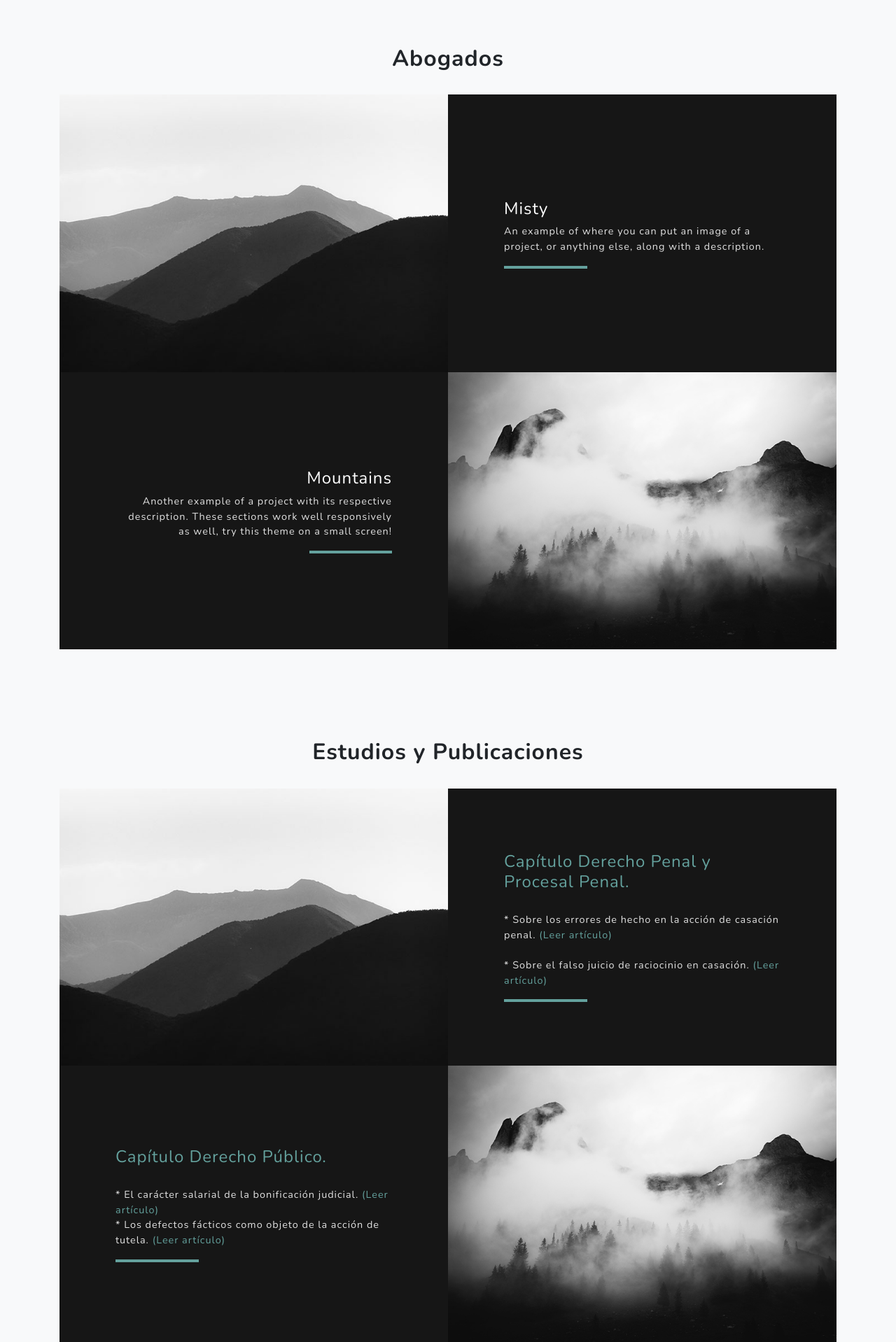
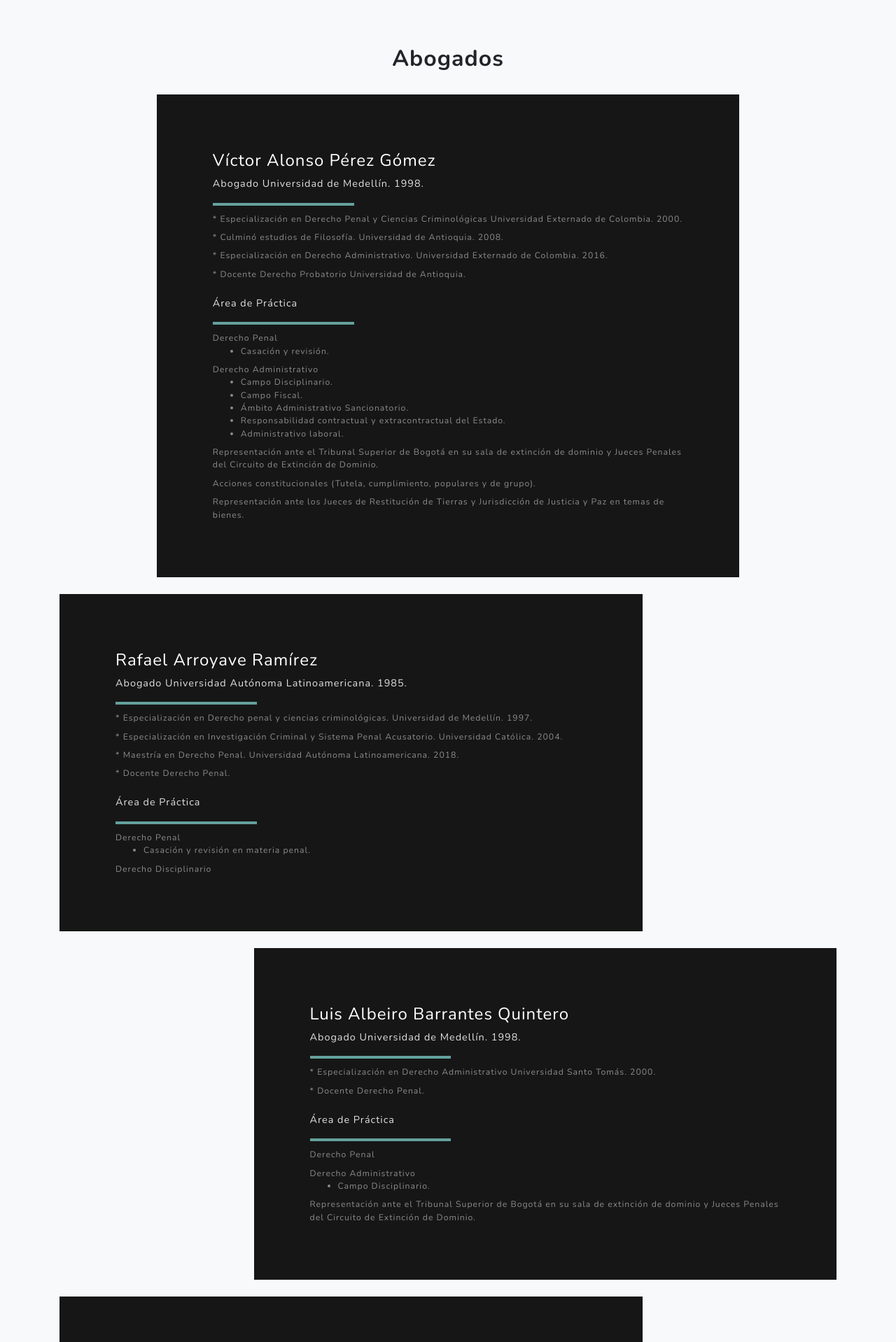
Before and after one commit to josedavidrestrepo/estudio-juridico-perez-asociados, a PHP site: page /index.html in a window 1280 px wide. Shown: the part 2535-4453 px from the top of the page at 70% size. Run offline with PHP 8.4, Linux system fonts and the light colour scheme.

Commit message:
Agregada sección abogados

```diff
--- a/css/grayscale.css
+++ b/css/grayscale.css
@@ -322,3 +322,17 @@ footer {
 .text-green {
   color: #64a19d;
 }
+
+.separador {
+  margin-top: 10px;
+}
+
+.estudios {
+  font-size: 0.85em;
+  margin-top: 8px;
+}
+
+.practica {
+  font-size: 0.85em;
+  margin: 0;
+}
--- a/index.html
+++ b/index.html
@@ -127,39 +127,222 @@
 
             <!-- Project One Row -->
             <div class="row justify-content-center no-gutters mb-5 mb-lg-0">
-                <div class="col-lg-6">
-                  <img class="img-fluid" src="img/demo-image-01.jpg" alt="">
-                </div>
-                <div class="col-lg-6">
+                <div class="col-lg-9">
                   <div class="bg-black text-center h-100 project">
                     <div class="d-flex h-100">
                       <div class="project-text w-100 my-auto text-center text-lg-left">
-                        <h4 class="text-white">Misty</h4>
-                        <p class="mb-0 text-white-100">An example of where you can put an image of a project, or anything else, along with a description.</p>
+                        <h4 class="text-white">Víctor Alonso Pérez Gómez</h4>
+                        <p class="mb-0 text-white-100">Abogado Universidad de Medellín. 1998.</p>
                         <hr class="d-none d-lg-block mb-0 ml-0">
+                        <div class="separador">
+                          <p class="mb-0 text-white-50 estudios">* Especialización en Derecho Penal y Ciencias Criminológicas Universidad Externado de Colombia. 2000.</p>
+                          <p class="mb-0 text-white-50 estudios">* Culminó estudios de Filosofía. Universidad de Antioquia. 2008.</p>
+                          <p class="mb-0 text-white-50 estudios">* Especialización en Derecho Administrativo. Universidad Externado de Colombia. 2016.</p>
+                          <p class="mb-0 text-white-50 estudios">* Docente Derecho Probatorio Universidad de Antioquia.</p>
+                        </div>
+                        <br/>
+                        <p class="mb-0 text-white-100">Área de Práctica</p>
+                        <hr class="d-none d-lg-block mb-0 ml-0">
+                        <div class="separador">
+                            <p class="mb-0 text-white-50 estudios">Derecho Penal</p>
+                            <ul class="practica">
+                              <li class="mb-0 text-white-50">Casación y revisión.</li>
+                            </ul>
+                            <p class="mb-0 text-white-50 estudios">Derecho Administrativo</p>
+                            <ul class="practica">
+                              <li class="mb-0 text-white-50">Campo Disciplinario.</li>
+                              <li class="mb-0 text-white-50">Campo Fiscal.</li>
+                              <li class="mb-0 text-white-50">Ámbito Administrativo Sancionatorio.</li>
+                              <li class="mb-0 text-white-50">Responsabilidad contractual y extracontractual del Estado.</li>
+                              <li class="mb-0 text-white-50">Administrativo laboral.</li>
+                            </ul>
+                            <p class="mb-0 text-white-50 estudios">Representación ante el Tribunal Superior de Bogotá en su sala de extinción de dominio y Jueces Penales del Circuito de Extinción de Dominio.</p>
+                            <p class="mb-0 text-white-50 estudios">Acciones constitucionales (Tutela, cumplimiento, populares y de grupo).</p>
+                            <p class="mb-0 text-white-50 estudios">Representación ante los Jueces de Restitución de Tierras y Jurisdicción de Justicia y Paz en temas de bienes.</p>
+                          </div>
                       </div>
                     </div>
                   </div>
                 </div>
               </div>
 
+              <br />
+
               <!-- Project Two Row -->
               <div class="row justify-content-center no-gutters">
-                <div class="col-lg-6">
-                  <img class="img-fluid" src="img/demo-image-02.jpg" alt="">
+                <div class="col-lg-3">
                 </div>
-                <div class="col-lg-6 order-lg-first">
+                <div class="col-lg-9 order-lg-first">
                   <div class="bg-black text-center h-100 project">
                     <div class="d-flex h-100">
-                      <div class="project-text w-100 my-auto text-center text-lg-right">
-                        <h4 class="text-white">Mountains</h4>
-                        <p class="mb-0 text-white-100">Another example of a project with its respective description. These sections work well responsively as well, try this theme on a small screen!</p>
-                        <hr class="d-none d-lg-block mb-0 mr-0">
+                      <div class="project-text w-100 my-auto text-center text-lg-left">
+                          <h4 class="text-white">Rafael Arroyave Ramírez</h4>
+                          <p class="mb-0 text-white-100">Abogado Universidad Autónoma Latinoamericana. 1985.</p>
+                          <hr class="d-none d-lg-block mb-0 ml-0">
+                          <div class="separador">
+                            <p class="mb-0 text-white-50 estudios">* Especialización en Derecho penal y ciencias criminológicas. Universidad de Medellín. 1997.</p>
+                            <p class="mb-0 text-white-50 estudios">* Especialización en Investigación Criminal y Sistema Penal Acusatorio. Universidad Católica. 2004.</p>
+                            <p class="mb-0 text-white-50 estudios">* Maestría en Derecho Penal. Universidad Autónoma Latinoamericana. 2018.</p>
+                            <p class="mb-0 text-white-50 estudios">* Docente Derecho Penal.</p>
+                          </div>
+                          <br/>
+                          <p class="mb-0 text-white-100">Área de Práctica</p>
+                          <hr class="d-none d-lg-block mb-0 ml-0">
+                          <div class="separador">
+                              <p class="mb-0 text-white-50 estudios">Derecho Penal</p>
+                              <ul class="practica">
+                                <li class="mb-0 text-white-50">Casación y revisión en materia penal.</li>
+                              </ul>
+                              <p class="mb-0 text-white-50 estudios">Derecho Disciplinario</p>
+                            </div>
                       </div>
                     </div>
                   </div>
                 </div>
               </div>
+
+              <br />
+
+               <!-- Project Three Row -->
+            <div class="row justify-content-center no-gutters mb-5 mb-lg-0">
+                <div class="col-lg-3">
+                </div>
+                <div class="col-lg-9">
+                  <div class="bg-black text-center h-100 project">
+                    <div class="d-flex h-100">
+                      <div class="project-text w-100 my-auto text-center text-lg-left">
+                        <h4 class="text-white">Luis Albeiro Barrantes Quintero</h4>
+                        <p class="mb-0 text-white-100">Abogado Universidad de Medellín. 1998.</p>
+                        <hr class="d-none d-lg-block mb-0 ml-0">
+                        <div class="separador">
+                          <p class="mb-0 text-white-50 estudios">* Especialización en Derecho Administrativo Universidad Santo Tomás. 2000.</p>
+                          <p class="mb-0 text-white-50 estudios">* Docente Derecho Penal.</p>
+                        </div>
+                        <br/>
+                        <p class="mb-0 text-white-100">Área de Práctica</p>
+                        <hr class="d-none d-lg-block mb-0 ml-0">
+                        <div class="separador">
+                            <p class="mb-0 text-white-50 estudios">Derecho Penal</p>
+                            <p class="mb-0 text-white-50 estudios">Derecho Administrativo</p>
+                            <ul class="practica">
+                              <li class="mb-0 text-white-50">Campo Disciplinario.</li>
+                            </ul>
+                            <p class="mb-0 text-white-50 estudios">Representación ante el Tribunal Superior de Bogotá en su sala de extinción de dominio y Jueces Penales del Circuito de Extinción de Dominio.</p>
+                          </div>
+                      </div>
+                    </div>
+                  </div>
+                </div>
+              </div>
+
+              <br />
+
+              <!-- Project Four Row -->
+              <div class="row justify-content-center no-gutters">
+                <div class="col-lg-3">
+                </div>
+                <div class="col-lg-9 order-lg-first">
+                  <div class="bg-black text-center h-100 project">
+                    <div class="d-flex h-100">
+                      <div class="project-text w-100 my-auto text-center text-lg-left">
+                          <h4 class="text-white">Fernando Alberto Zapata Castillo</h4>
+                          <p class="mb-0 text-white-100">Abogado de la Universidad de Antioquia. 2004.</p>
+                          <hr class="d-none d-lg-block mb-0 ml-0">
+                          <div class="separador">
+                            <p class="mb-0 text-white-50 estudios">* Especialización en Derecho Procesal Penal. Universidad de Sabaneta. 2015</p>
+                          </div>
+                          <br/>
+                          <p class="mb-0 text-white-100">Área de Práctica</p>
+                          <hr class="d-none d-lg-block mb-0 ml-0">
+                          <div class="separador">
+                              <p class="mb-0 text-white-50 estudios">Derecho Penal</p>
+                              <p class="mb-0 text-white-50 estudios">Derecho Administrativo</p>
+                              <ul class="practica">
+                                <li class="mb-0 text-white-50">Campo Disciplinario.</li>
+                                <li class="mb-0 text-white-50">Campo Fiscal.</li>
+                              </ul>
+                              <p class="mb-0 text-white-50 estudios">Representación ante el Tribunal Superior de Bogotá (Sala de extinción de dominio) y Jueces Penales del Circuito de Extinción de Dominio.</p>
+                              <p class="mb-0 text-white-50 estudios">Representación ante los Jueces de Restitución de Tierras y Jurisdicción de Justicia y Paz en temas de bienes.</p>
+                          </div>
+                      </div>
+                    </div>
+                  </div>
+                </div>
+              </div>
+
+              <br />
+
+                 <!-- Project Five Row -->
+            <div class="row justify-content-center no-gutters mb-5 mb-lg-0">
+                <div class="col-lg-3">
+                </div>
+                <div class="col-lg-9">
+                  <div class="bg-black text-center h-100 project">
+                    <div class="d-flex h-100">
+                      <div class="project-text w-100 my-auto text-center text-lg-left">
+                        <h4 class="text-white">Alejandra Ortiz Fernández.</h4>
+                        <p class="mb-0 text-white-100">Abogada Universidad de Antioquia. 2010.</p>
+                        <hr class="d-none d-lg-block mb-0 ml-0">
+                        <div class="separador">
+                          <p class="mb-0 text-white-50 estudios">* Especialista en Derecho Procesal Universidad de Antioquia. 2011.</p>
+                          <p class="mb-0 text-white-50 estudios">* Especialista en Derecho Administrativo. Universidad Externado de Colombia. 2016.</p>
+                          <p class="mb-0 text-white-50 estudios">* Docente Derecho Probatorio Universidad de Antioquia.</p>
+                        </div>
+                        <br/>
+                        <p class="mb-0 text-white-100">Área de Práctica</p>
+                        <hr class="d-none d-lg-block mb-0 ml-0">
+                        <div class="separador">
+                            <p class="mb-0 text-white-50 estudios">Derecho Penal</p>
+                            <p class="mb-0 text-white-50 estudios">Derecho Administrativo</p>
+                            <ul class="practica">
+                              <li class="mb-0 text-white-50">Campo Disciplinario.</li>
+                              <li class="mb-0 text-white-50">Ámbito Administrativo Sancionatorio.</li>
+                              <li class="mb-0 text-white-50">Responsabilidad contractual y extracontractual del Estado.</li>
+                            </ul>
+                            <p class="mb-0 text-white-50 estudios">Acciones constitucionales (Tutela, cumplimiento, populares y de grupo).</p>
+                          </div>
+                      </div>
+                    </div>
+                  </div>
+                </div>
+              </div>
+
+              <br />
+
+              <!-- Project Six Row -->
+              <div class="row justify-content-center no-gutters">
+                <div class="col-lg-3">
+                </div>
+                <div class="col-lg-9 order-lg-first">
+                  <div class="bg-black text-center h-100 project">
+                    <div class="d-flex h-100">
+                      <div class="project-text w-100 my-auto text-center text-lg-left">
+                          <h4 class="text-white">Stephanie Arroyave Ramírez</h4>
+                          <p class="mb-0 text-white-100">Abogada de la Universidad de Medellín. 2015.</p>
+                          <hr class="d-none d-lg-block mb-0 ml-0">
+                          <div class="separador">
+                            <p class="mb-0 text-white-50 estudios">* Especialización en derecho administrativo de la Universidad Externado de Colombia. 2017.</p>
+                          </div>
+                          <br/>
+                          <p class="mb-0 text-white-100">Área de Práctica</p>
+                          <hr class="d-none d-lg-block mb-0 ml-0">
+                          <div class="separador">
+                              <p class="mb-0 text-white-50 estudios">Derecho Administrativo</p>
+                              <ul class="practica">
+                                <li class="mb-0 text-white-50">Campo Disciplinario.</li>
+                                <li class="mb-0 text-white-50">Campo Fiscal.</li>
+                                <li class="mb-0 text-white-50">Ámbito Administrativo Sancionatorio.</li>
+                                <li class="mb-0 text-white-50">Responsabilidad contractual y extracontractual del Estado.</li>
+                                <li class="mb-0 text-white-50">Administrativo laboral.</li>
+                              </ul>
+                              <p class="mb-0 text-white-50 estudios">Acciones constitucionales (Tutela, cumplimiento, populares y de grupo).</p>
+                          </div>
+                      </div>
+                    </div>
+                  </div>
+                </div>
+              </div>
+
         </div>
     </section>
 
```
